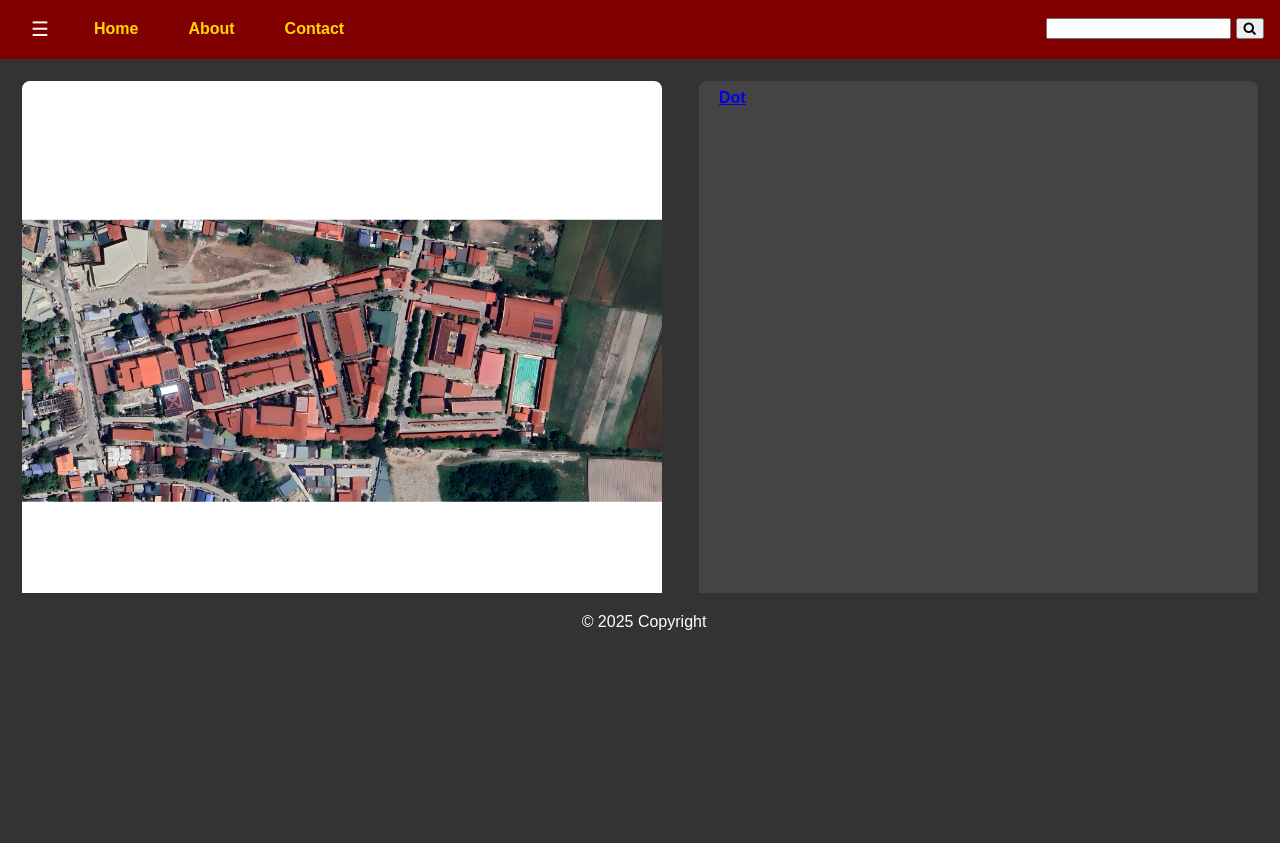
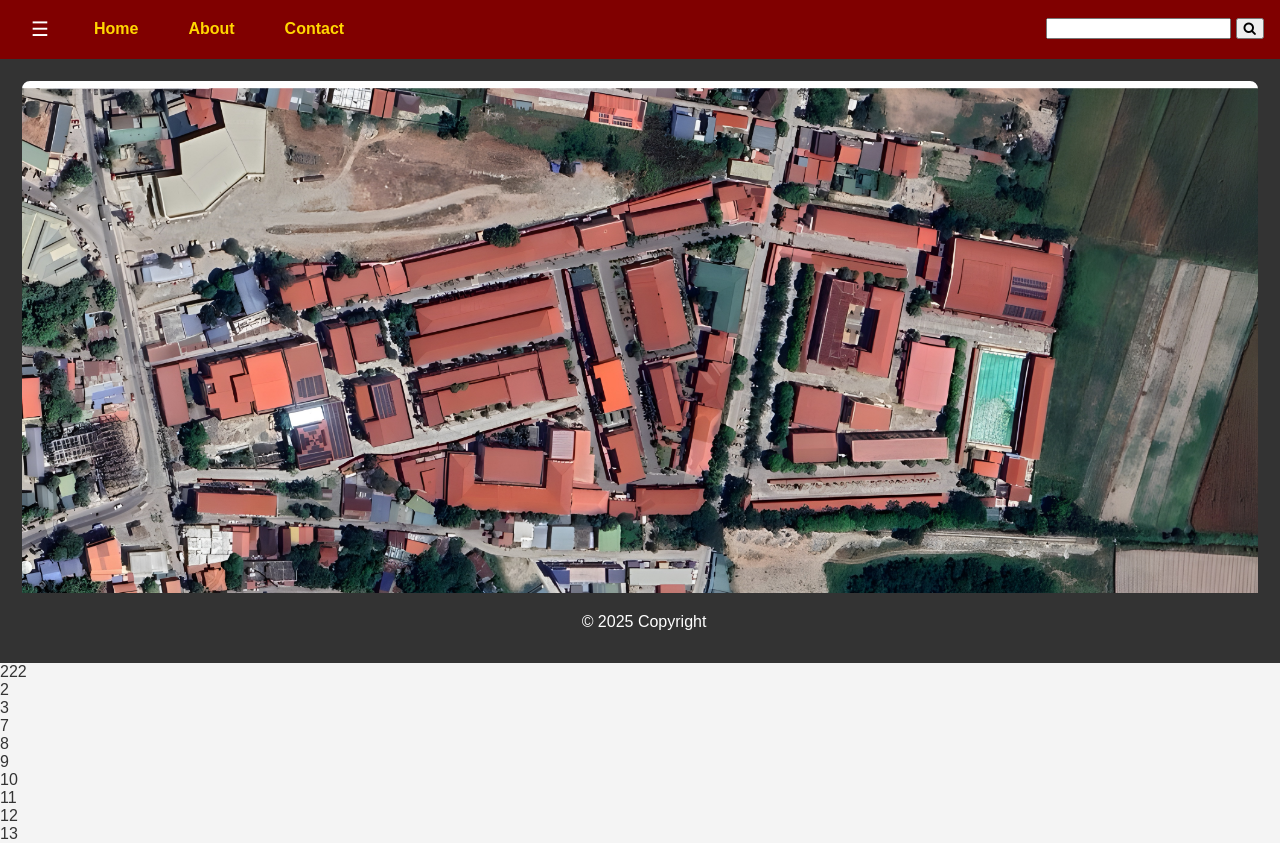
Before and after one commit to jellyacez/Booking-System-, a PHP site: page / in a window 1280 px wide. Shown: the part 149-992 px from the top of the page. Before the commit the page ends 779 px from the top, so only its background shows below. Run offline with PHP 8.4, Linux system fonts and the light colour scheme.

Commit message:
CSS Progress

```diff
--- a/xampp/htdocs/Booking-System-/admin/add_user.php
+++ b/xampp/htdocs/Booking-System-/admin/add_user.php
@@ -20,6 +20,7 @@ if ($_SESSION['role'] != 'admin') {
 </head>
 
 <body style="background-color:wheat;">
+    <!--Add User From Admin-->
     <form method="POST">
         Username: <input type="text" required name="username"> <br><br>
         Email: <input type="email" required name="email"> <br><br>
@@ -33,12 +34,14 @@ if ($_SESSION['role'] != 'admin') {
 
         <button type="submit" name="adduser">ADD</button>
     </form>
+    <!--End of Add User-->
     <a href="manage_users.php">go back</a>
 </body>
 
 </html>
 
 <?php
+//Process the Add User Form
 if (isset($_POST['adduser'])) {
     $username = $_POST['username'];
     $email = $_POST['email'];
--- a/xampp/htdocs/Booking-System-/admin/delete_user.php
+++ b/xampp/htdocs/Booking-System-/admin/delete_user.php
@@ -1,6 +1,7 @@
 <?php
 // deletes user from the database
 require('../db.php');
+session_start();
 $id = $_GET['id'];
 
 $stmt = $conn->prepare("DELETE FROM users where id=:id");
--- a/xampp/htdocs/Booking-System-/css/homepage.css
+++ b/xampp/htdocs/Booking-System-/css/homepage.css
@@ -98,7 +22,7 @@ main {
 }
 
 .map-container {
-  width: 50vw; /* or 125vh like you had, this is cleaner */
+  width: 100%; /* or 125vh like you had, this is cleaner */
   height: 70vh;
   overflow: hidden;
   border: 2px solid #333;
@@ -131,37 +55,3 @@ main {
   border-radius: 10px;
   background-color: #444;
 }
-
-.searchtab {
-  display: flex-box;
-  justify-content: flex-end;
-}
-.searchtab:hover {
-  cursor: pointer;
-}
-
-.header-container {
-  color: white;
-  text-decoration: none;
-  font-weight: bold;
-  padding: 8px 20px;
-  display: inline-block;
-}
-
-nav {
-  display: flex;
-  justify-content: space-between;
-  align-items: center;
-  background-color: #800000;
-  padding: 8px 16px;
-}
-.nav-left {
-  display: flex;
-  align-items: center;
-  gap: 10px;
-}
-.nav-right {
-  display: flex;
-  align-items: center;
-  gap: 6px;
-}
--- a/xampp/htdocs/Booking-System-/css/stylesheet.css
+++ b/xampp/htdocs/Booking-System-/css/stylesheet.css
@@ -80,81 +83,6 @@ nav a:hover {
   background-color: red;
 }
 
-.title-block {
-  flex: 1; /* takes full width */
-  text-align: center; /* centers the text */
-  color: gold;
-}
-main {
-  display: flex;
-  padding: 20px;
-  background-color: #333;
-}
-
-.content {
-  width: 100%;
-  display: flex;
-  justify-content: flex-start; /* LEFT SIDE */
-}
-
-.map-container {
-  width: 50vw; /* or 125vh like you had, this is cleaner */
-  height: 70vh;
-  overflow: hidden;
-  border: 2px solid #333;
-  position: relative;
-  cursor: grab;
-  background: white; /* white space around image */
-
-  border-radius: 10px;
-}
-
-.map-container img {
-  position: absolute;
-  top: 50%;
-  left: 50%;
-  transform: translate(-50%, -50%) scale(1);
-  max-width: 100%;
-  max-height: 100%;
-  object-fit: contain;
-  user-select: none;
-  transition: transform 0.2s ease;
-}
-
-.interactive-container {
-  width: 80vw;
-  height: 70vh;
-  overflow: hidden;
-  border: 2px solid #333;
-  position: relative;
-  cursor: grab;
-  border-radius: 10px;
-  background-color: #444;
-}
-
-.searchtab {
-  display: flex-box;
-  justify-content: flex-end;
-}
-.searchtab:hover {
-  cursor: pointer;
-}
-
-.header-container {
-  color: white;
-  text-decoration: none;
-  font-weight: bold;
-  padding: 8px 20px;
-  display: inline-block;
-}
-
-nav {
-  display: flex;
-  justify-content: space-between;
-  align-items: center;
-  background-color: #800000;
-  padding: 8px 16px;
-}
 .nav-left {
   display: flex;
   align-items: center;
--- a/xampp/htdocs/Booking-System-/index.php
+++ b/xampp/htdocs/Booking-System-/index.php
@@ -11,6 +11,7 @@ $title = "Home Page";
     <meta name="viewport" content="width=device-width, initial-scale=1.0">
     <title><?php echo $title; ?></title>
 
+    <link rel="stylesheet" href="./css/stylesheet.css">
     <link rel="stylesheet" href="./css/homepage.css">
     <link rel="stylesheet" href="https://cdnjs.cloudflare.com/ajax/libs/font-awesome/4.7.0/css/font-awesome.min.css">
 
@@ -77,17 +78,27 @@ $title = "Home Page";
                 <img src="./img/psumap.png" id="mapImg" alt="No image">
             </div>
         </div>
-        <div class="interactive-container">
 
-            <div class="header-container">
-                <a href="#">Dot</a>
-            </div>
-
-        </div>
         <!-- Script for the entirety :\ -->
         <script src="script/homepage-interactive-map.js"></script>
 
+
+
+
     </main>
+
+    <div class="parent">
+        <div class="div1">222</div>
+        <div class="div2">2</div>
+        <div class="div3">3</div>
+        <div class="div7">7</div>
+        <div class="div8">8</div>
+        <div class="div9">9</div>
+        <div class="div10">10</div>
+        <div class="div11">11</div>
+        <div class="div12">12</div>
+        <div class="div13">13</div>
+    </div>
 
     <footer>
         <p>&copy; 2025 Copyright</p>
--- a/xampp/htdocs/Booking-System-/login.php
+++ b/xampp/htdocs/Booking-System-/login.php
@@ -20,13 +20,14 @@ session_start();
             <h1><span class="title">Pampanga State University</span></h1>
         </header>
     </div>
+
     <div class="login-container">
         <form method="POST">
 
             <h1>LOGIN</h1>
 
             <div class="input-group">
-                <label for="em"></label>
+                <label for="em">USERNAME</label>
                 <input type="text" name="username" id="username" required>
             </div>
 
```
Also changed, not shown: other parts of xampp/htdocs/Booking-System-/css/homepage.css (+0 -76 lines), other parts of xampp/htdocs/Booking-System-/css/stylesheet.css (+25 -8 lines), xampp/htdocs/Booking-System-/admin/dashboard.php (+8 -3 lines), xampp/htdocs/Booking-System-/css/dashboard.css (+32 -2 lines), xampp/htdocs/Booking-System-/css/login.css (+31 -20 lines).
